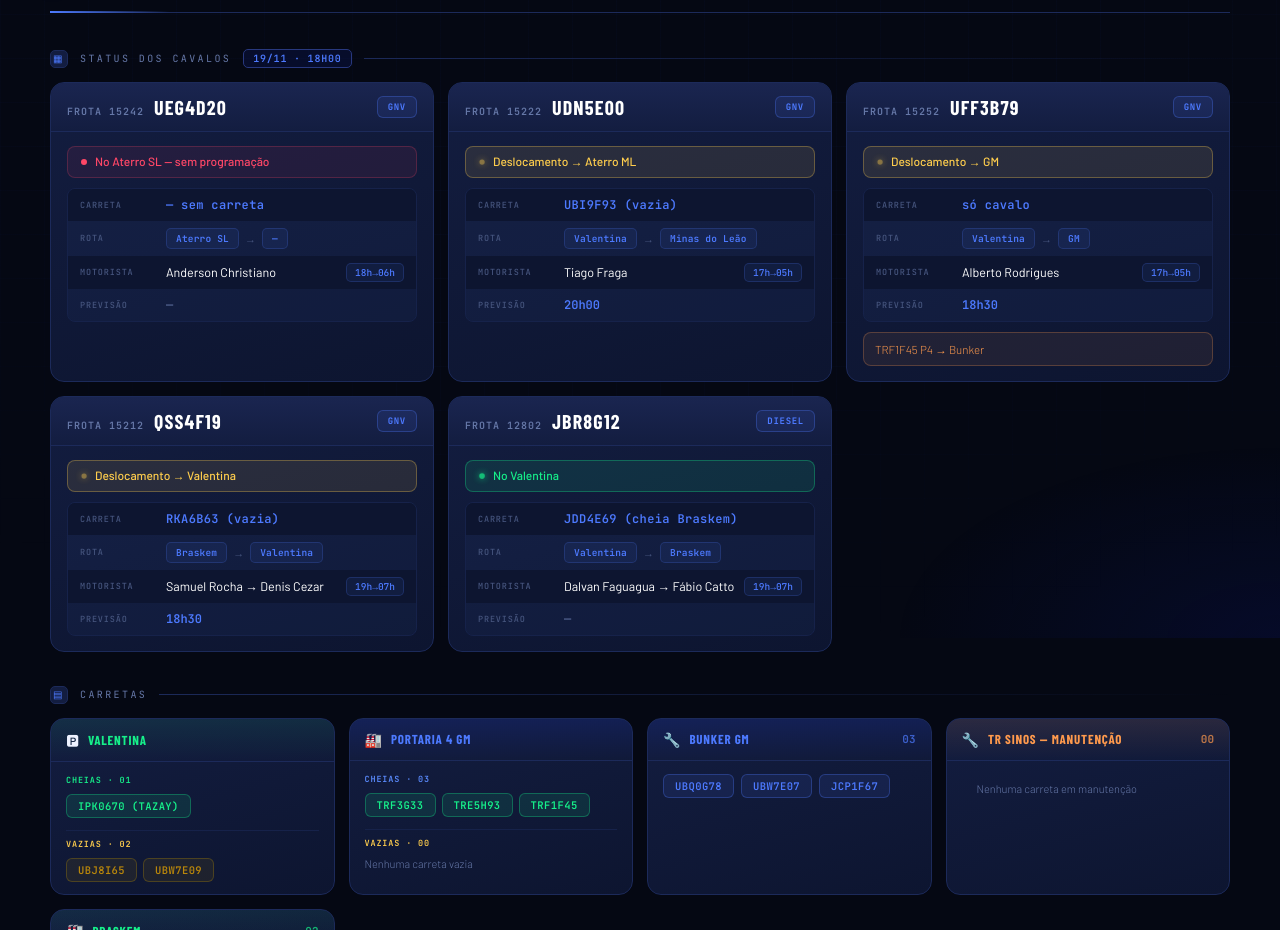
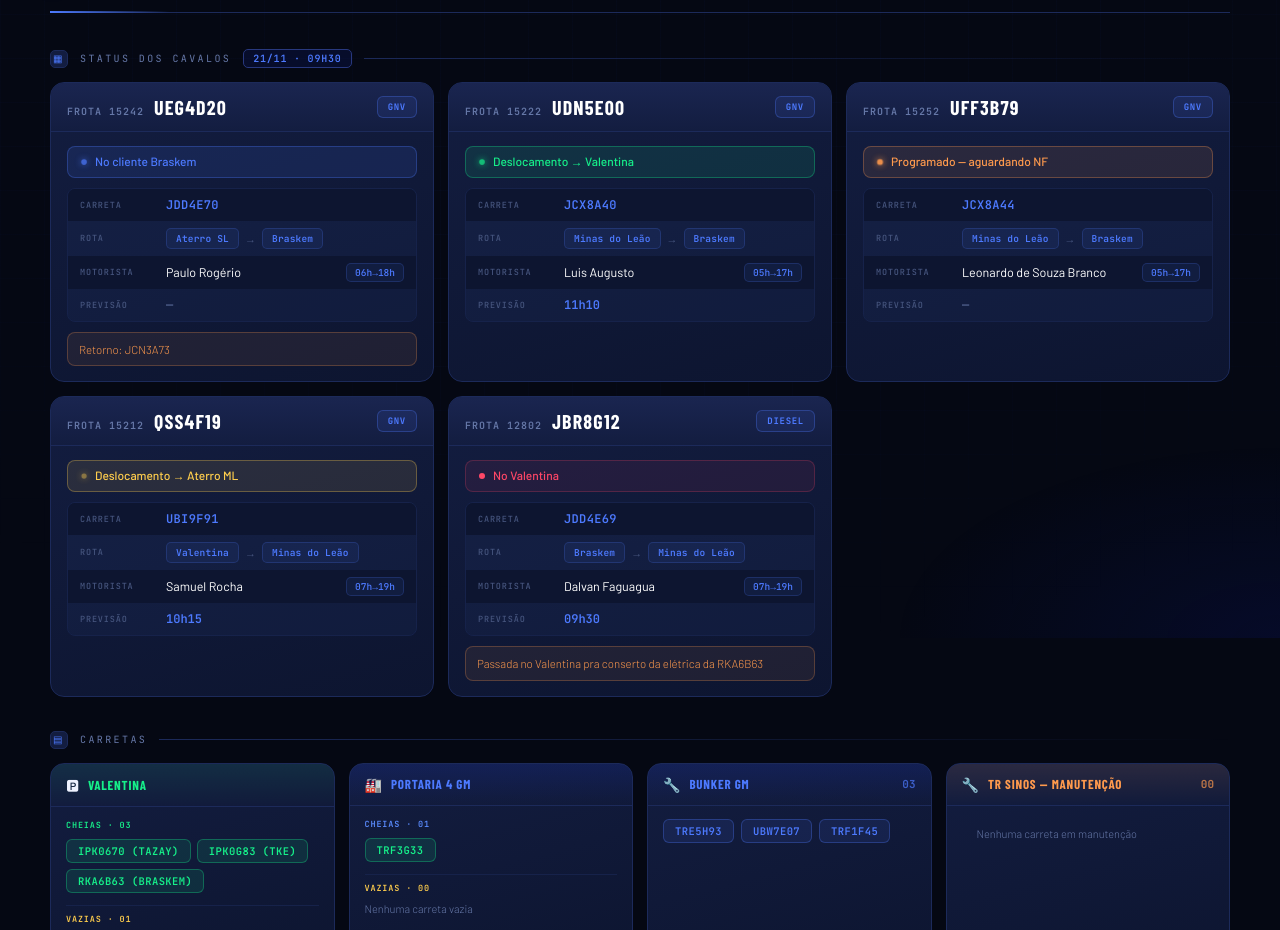
Before and after one commit to giovani-schiavon/Painel-Neogas, a plain HTML site: page index.html in a window 1280 px wide. Shown: the part 162-1092 px from the top of the page. Drawn offline with nearby package versions, Linux system fonts and the light colour scheme; a web font is replaced by a local one.

Commit message:
Add files via upload

```diff
--- a/index.html
+++ b/index.html
@@ -152,8 +152,8 @@ h1 .rs{color:var(--azul-br);}
 <div class="wrap">
 
   <div style="font-family:'JetBrains Mono',monospace;font-size:11px;font-weight:700;letter-spacing:.12em;text-transform:uppercase;color:var(--text2);background:rgba(77,122,255,.08);border:1px solid var(--border);border-radius:8px;padding:8px 16px;margin-bottom:18px;display:inline-block;">
-    🕐 Última Atualização — <span style="color:var(--branco);">19/11/2026 · 18h00</span>
-    <br><span style="font-size:9.5px;font-style:italic;font-weight:400;color:var(--muted);letter-spacing:.06em;">Próxima atualização prevista: 19h00</span>
+    🕐 Última Atualização — <span style="color:var(--branco);">21/11/2026 · 09h30</span>
+    <br><span style="font-size:9.5px;font-style:italic;font-weight:400;color:var(--muted);letter-spacing:.06em;">Próxima atualização prevista: 10h30</span>
   </div>
 
   <div class="header">
@@ -166,40 +166,40 @@ h1 .rs{color:var(--azul-br);}
     <div class="header-right">
       <div class="pills">
         <span class="pill pill-azul">5 cavalos</span>
-        <span class="pill pill-roxo">1 cheio no Valentina → Braskem</span>
-        <span class="pill pill-amarelo">3 em deslocamento (ML / GM / Valentina)</span>
-        <span class="pill pill-verm">1 no SL — sem programação</span>
+        <span class="pill pill-roxo">1 no cliente Braskem · 1 programado</span>
+        <span class="pill pill-amarelo">2 em deslocamento</span>
+        <span class="pill pill-verm">1 aguardando NF</span>
       </div>
 
     </div>
   </div>
 
-  <div class="sec-label"><span class="ico">▦</span>Status dos Cavalos <span class="stamp">19/11 · 18h00</span></div>
-                                                                                                                                                                                                                                                                                                                                                                                                                                                                                                                                                                                                                                                                                                                                                                                                                                                                                                                                                                                                                                                                                                                                                                  <div class="grid">
+  <div class="sec-label"><span class="ico">▦</span>Status dos Cavalos <span class="stamp">21/11 · 09h30</span></div>
+                                                                                                                                                                                                                                                                                                                                                                                                                                                                                                                                                                                                                                                                                                                                                                                                                                                                                                                                                                                                                                                                                                                                                                    <div class="grid">
 
     <div class="card">
       <div class="card-head"><div class="head-id"><span class="frota">Frota 15242</span><span class="placa">UEG4D20</span></div><span class="comb-badge gnv">GNV</span></div>
       <div class="card-body">
-        <div class="status s-parado"><span class="pulse"></span>No Aterro SL — sem programação</div>
+        <div class="status s-cliente"><span class="pulse"></span>No cliente Braskem</div>
         <div class="info-rows">
-          <div class="irow"><span class="lbl">Carreta</span><span class="v mono" style="display:flex;align-items:center;gap:2px;">— sem carreta</span></div>
-          <div class="irow"><span class="lbl">Rota</span><div class="rota"><span class="rp rp-o">Aterro SL</span><span class="rp-arr">→</span><span class="rp rp-d">—</span></div></div>
-          <div class="irow mot-row"><span class="lbl">Motorista</span><span class="v mot">Anderson Christiano</span><span class="turno-chip">18h→06h</span></div>
+          <div class="irow"><span class="lbl">Carreta</span><span class="v mono" style="display:flex;align-items:center;gap:2px;">JDD4E70</span></div>
+          <div class="irow"><span class="lbl">Rota</span><div class="rota"><span class="rp rp-o">Aterro SL</span><span class="rp-arr">→</span><span class="rp rp-d">Braskem</span></div></div>
+          <div class="irow mot-row"><span class="lbl">Motorista</span><span class="v mot">Paulo Rogério</span><span class="turno-chip">06h→18h</span></div>
           <div class="irow"><span class="lbl">Previsão</span><span class="v prev none">—</span></div>
         </div>
-
+        <div class="obs">Retorno: JCN3A73</div>
       </div>
     </div>
 
     <div class="card">
       <div class="card-head"><div class="head-id"><span class="frota">Frota 15222</span><span class="placa">UDN5E00</span></div><span class="comb-badge gnv">GNV</span></div>
       <div class="card-body">
-        <div class="status s-vazio"><span class="pulse"></span>Deslocamento → Aterro ML</div>
+        <div class="status s-cheio"><span class="pulse"></span>Deslocamento → Valentina</div>
         <div class="info-rows">
-          <div class="irow"><span class="lbl">Carreta</span><span class="v mono" style="display:flex;align-items:center;gap:2px;">UBI9F93 (vazia)</span></div>
-          <div class="irow"><span class="lbl">Rota</span><div class="rota"><span class="rp rp-o">Valentina</span><span class="rp-arr">→</span><span class="rp rp-d">Minas do Leão</span></div></div>
-          <div class="irow mot-row"><span class="lbl">Motorista</span><span class="v mot">Tiago Fraga</span><span class="turno-chip">17h→05h</span></div>
-          <div class="irow"><span class="lbl">Previsão</span><span class="v prev">20h00</span></div>
+          <div class="irow"><span class="lbl">Carreta</span><span class="v mono" style="display:flex;align-items:center;gap:2px;">JCX8A40</span></div>
+          <div class="irow"><span class="lbl">Rota</span><div class="rota"><span class="rp rp-o">Minas do Leão</span><span class="rp-arr">→</span><span class="rp rp-d">Braskem</span></div></div>
+          <div class="irow mot-row"><span class="lbl">Motorista</span><span class="v mot">Luis Augusto</span><span class="turno-chip">05h→17h</span></div>
+          <div class="irow"><span class="lbl">Previsão</span><span class="v prev">11h10</span></div>
         </div>
 
       </div>
@@ -208,26 +208,26 @@ h1 .rs{color:var(--azul-br);}
     <div class="card">
       <div class="card-head"><div class="head-id"><span class="frota">Frota 15252</span><span class="placa">UFF3B79</span></div><span class="comb-badge gnv">GNV</span></div>
       <div class="card-body">
-        <div class="status s-vazio"><span class="pulse"></span>Deslocamento → GM</div>
+        <div class="status s-aguardando"><span class="pulse"></span>Programado — aguardando NF</div>
         <div class="info-rows">
-          <div class="irow"><span class="lbl">Carreta</span><span class="v mono" style="display:flex;align-items:center;gap:2px;">só cavalo</span></div>
-          <div class="irow"><span class="lbl">Rota</span><div class="rota"><span class="rp rp-o">Valentina</span><span class="rp-arr">→</span><span class="rp rp-d">GM</span></div></div>
-          <div class="irow mot-row"><span class="lbl">Motorista</span><span class="v mot">Alberto Rodrigues</span><span class="turno-chip">17h→05h</span></div>
-          <div class="irow"><span class="lbl">Previsão</span><span class="v prev">18h30</span></div>
+          <div class="irow"><span class="lbl">Carreta</span><span class="v mono" style="display:flex;align-items:center;gap:2px;">JCX8A44</span></div>
+          <div class="irow"><span class="lbl">Rota</span><div class="rota"><span class="rp rp-o">Minas do Leão</span><span class="rp-arr">→</span><span class="rp rp-d">Braskem</span></div></div>
+          <div class="irow mot-row"><span class="lbl">Motorista</span><span class="v mot">Leonardo de Souza Branco</span><span class="turno-chip">05h→17h</span></div>
+          <div class="irow"><span class="lbl">Previsão</span><span class="v prev none">—</span></div>
         </div>
-        <div class="obs">TRF1F45 P4 → Bunker</div>
+
       </div>
     </div>
 
     <div class="card">
       <div class="card-head"><div class="head-id"><span class="frota">Frota 15212</span><span class="placa">QSS4F19</span></div><span class="comb-badge gnv">GNV</span></div>
       <div class="card-body">
-        <div class="status s-vazio"><span class="pulse"></span>Deslocamento → Valentina</div>
+        <div class="status s-vazio"><span class="pulse"></span>Deslocamento → Aterro ML</div>
         <div class="info-rows">
-          <div class="irow"><span class="lbl">Carreta</span><span class="v mono" style="display:flex;align-items:center;gap:2px;">RKA6B63 (vazia)</span></div>
-          <div class="irow"><span class="lbl">Rota</span><div class="rota"><span class="rp rp-o">Braskem</span><span class="rp-arr">→</span><span class="rp rp-d">Valentina</span></div></div>
-          <div class="irow mot-row"><span class="lbl">Motorista</span><span class="v mot">Samuel Rocha → Denis Cezar</span><span class="turno-chip">19h→07h</span></div>
-          <div class="irow"><span class="lbl">Previsão</span><span class="v prev">18h30</span></div>
+          <div class="irow"><span class="lbl">Carreta</span><span class="v mono" style="display:flex;align-items:center;gap:2px;">UBI9F91</span></div>
+          <div class="irow"><span class="lbl">Rota</span><div class="rota"><span class="rp rp-o">Valentina</span><span class="rp-arr">→</span><span class="rp rp-d">Minas do Leão</span></div></div>
+          <div class="irow mot-row"><span class="lbl">Motorista</span><span class="v mot">Samuel Rocha</span><span class="turno-chip">07h→19h</span></div>
+          <div class="irow"><span class="lbl">Previsão</span><span class="v prev">10h15</span></div>
         </div>
 
       </div>
@@ -236,36 +236,36 @@ h1 .rs{color:var(--azul-br);}
     <div class="card">
       <div class="card-head"><div class="head-id"><span class="frota">Frota 12802</span><span class="placa">JBR8G12</span></div><span class="comb-badge diesel">Diesel</span></div>
       <div class="card-body">
-        <div class="status s-cheio"><span class="pulse"></span>No Valentina</div>
+        <div class="status s-parado"><span class="pulse"></span>No Valentina</div>
         <div class="info-rows">
-          <div class="irow"><span class="lbl">Carreta</span><span class="v mono" style="display:flex;align-items:center;gap:2px;">JDD4E69 (cheia Braskem)</span></div>
-          <div class="irow"><span class="lbl">Rota</span><div class="rota"><span class="rp rp-o">Valentina</span><span class="rp-arr">→</span><span class="rp rp-d">Braskem</span></div></div>
-          <div class="irow mot-row"><span class="lbl">Motorista</span><span class="v mot">Dalvan Faguagua → Fábio Catto</span><span class="turno-chip">19h→07h</span></div>
-          <div class="irow"><span class="lbl">Previsão</span><span class="v prev none">—</span></div>
+          <div class="irow"><span class="lbl">Carreta</span><span class="v mono" style="display:flex;align-items:center;gap:2px;">JDD4E69</span></div>
+          <div class="irow"><span class="lbl">Rota</span><div class="rota"><span class="rp rp-o">Braskem</span><span class="rp-arr">→</span><span class="rp rp-d">Minas do Leão</span></div></div>
+          <div class="irow mot-row"><span class="lbl">Motorista</span><span class="v mot">Dalvan Faguagua</span><span class="turno-chip">07h→19h</span></div>
+          <div class="irow"><span class="lbl">Previsão</span><span class="v prev">09h30</span></div>
         </div>
-
+        <div class="obs">Passada no Valentina pra conserto da elétrica da RKA6B63</div>
       </div>
     </div>
 
   </div>
 
   <div class="sec-label"><span class="ico">▤</span>Carretas</div>
-                                                                                                                                                                                                                                                                                                                                                                                                                                                                                                                                                                              <div class="carretas-grid">
+                                                                                                                                                                                                                                                                                                                                                                                                                                                                                                                                                                                <div class="carretas-grid">
     <div class="ccard">
       <div class="ccard-head" style="background:linear-gradient(180deg,rgba(30,200,120,.1),transparent);"><span class="ci">🅿</span><span class="ccard-title" style="color:var(--verde);">Valentina</span></div>
       <div style="padding:12px 15px;display:flex;flex-direction:column;gap:8px;">
-        <div style="font-family:'JetBrains Mono',monospace;font-size:8.5px;letter-spacing:.1em;text-transform:uppercase;color:var(--verde);font-weight:600;">Cheias · 01</div>
-        <div style="display:flex;flex-wrap:wrap;gap:6px;margin-bottom:4px;"><span class="chip chip-cheia">IPK0670 (TAZAY)</span></div>
+        <div style="font-family:'JetBrains Mono',monospace;font-size:8.5px;letter-spacing:.1em;text-transform:uppercase;color:var(--verde);font-weight:600;">Cheias · 03</div>
+        <div style="display:flex;flex-wrap:wrap;gap:6px;margin-bottom:4px;"><span class="chip chip-cheia">IPK0670 (TAZAY)</span><span class="chip chip-cheia">IPK0G83 (TKE)</span><span class="chip chip-cheia">RKA6B63 (BRASKEM)</span></div>
         <div style="height:.5px;background:var(--line);"></div>
-        <div style="font-family:'JetBrains Mono',monospace;font-size:8.5px;letter-spacing:.1em;text-transform:uppercase;color:var(--amarelo);font-weight:600;">Vazias · 02</div>
-        <div style="display:flex;flex-wrap:wrap;gap:6px;"><span class="chip" style="background:rgba(180,140,0,.1);color:#b8860b;border:1px solid rgba(180,140,0,.3);">UBJ8I65</span><span class="chip" style="background:rgba(180,140,0,.1);color:#b8860b;border:1px solid rgba(180,140,0,.3);">UBW7E09</span></div>
+        <div style="font-family:'JetBrains Mono',monospace;font-size:8.5px;letter-spacing:.1em;text-transform:uppercase;color:var(--amarelo);font-weight:600;">Vazias · 01</div>
+        <div style="display:flex;flex-wrap:wrap;gap:6px;"><span class="chip" style="background:rgba(180,140,0,.1);color:#b8860b;border:1px solid rgba(180,140,0,.3);">JDD4E65</span></div>
       </div>
     </div>
     <div class="ccard">
       <div class="ccard-head" style="background:linear-gradient(180deg,rgba(30,64,255,.12),transparent);"><span class="ci">🏭</span><span class="ccard-title" style="color:var(--azul-br);">Portaria 4 GM</span></div>
       <div style="padding:12px 15px;display:flex;flex-direction:column;gap:8px;">
-        <div style="font-family:'JetBrains Mono',monospace;font-size:8.5px;letter-spacing:.1em;text-transform:uppercase;color:var(--azul-glow);font-weight:600;">Cheias · 03</div>
-        <div style="display:flex;flex-wrap:wrap;gap:6px;margin-bottom:4px;"><span class="chip chip-cheia">TRF3G33</span><span class="chip chip-cheia">TRE5H93</span><span class="chip chip-cheia">TRF1F45</span></div>
+        <div style="font-family:'JetBrains Mono',monospace;font-size:8.5px;letter-spacing:.1em;text-transform:uppercase;color:var(--azul-glow);font-weight:600;">Cheias · 01</div>
+        <div style="display:flex;flex-wrap:wrap;gap:6px;margin-bottom:4px;"><span class="chip chip-cheia">TRF3G33</span></div>
         <div style="height:.5px;background:var(--line);"></div>
         <div style="font-family:'JetBrains Mono',monospace;font-size:8.5px;letter-spacing:.1em;text-transform:uppercase;color:var(--amarelo);font-weight:600;">Vazias · 00</div>
         <div style="display:flex;flex-wrap:wrap;gap:6px;"><span style="color:var(--muted);font-size:11px;">Nenhuma carreta vazia</span></div>
@@ -274,9 +274,9 @@ h1 .rs{color:var(--azul-br);}
     <div class="ccard">
       <div class="ccard-head" style="background:linear-gradient(180deg,rgba(30,64,255,.12),transparent);"><span class="ci">🔧</span><span class="ccard-title" style="color:var(--azul-br);">Bunker GM</span><span class="ccard-count" style="color:var(--azul-br);">03</span></div>
       <div class="chips">
-        <span class="chip" style="background:rgba(77,122,255,.1);color:var(--azul-br);border:1px solid rgba(77,122,255,.3);">UBQ0G78</span>
+        <span class="chip" style="background:rgba(77,122,255,.1);color:var(--azul-br);border:1px solid rgba(77,122,255,.3);">TRE5H93</span>
         <span class="chip" style="background:rgba(77,122,255,.1);color:var(--azul-br);border:1px solid rgba(77,122,255,.3);">UBW7E07</span>
-        <span class="chip" style="background:rgba(77,122,255,.1);color:var(--azul-br);border:1px solid rgba(77,122,255,.3);">JCP1F67</span>
+        <span class="chip" style="background:rgba(77,122,255,.1);color:var(--azul-br);border:1px solid rgba(77,122,255,.3);">TRF1F45</span>
       </div>
     </div>
     <div class="ccard">
@@ -288,8 +288,8 @@ h1 .rs{color:var(--azul-br);}
     <div class="ccard">
       <div class="ccard-head" style="background:linear-gradient(180deg,rgba(30,200,120,.08),transparent);"><span class="ci">🏭</span><span class="ccard-title" style="color:var(--verde);">Braskem</span><span class="ccard-count" style="color:var(--verde);">02</span></div>
       <div class="chips">
+        <span class="chip chip-cheia">JCN3A73</span>
         <span class="chip chip-cheia">TAQ5D95</span>
-        <span class="chip chip-cheia">TBV8H65</span>
       </div>
     </div>
   </div>
```
